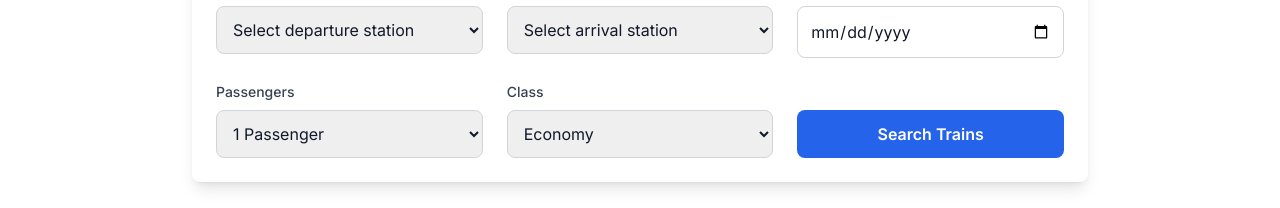
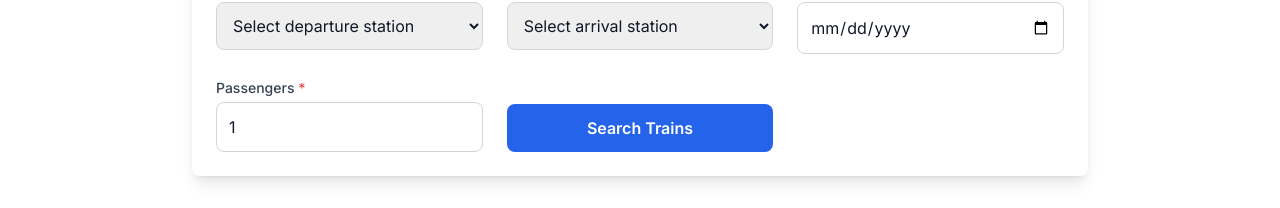
Before and after one commit to Abhilasha0909/RailwayReservation-Frontend, a Next.js app: page / in a window 1280 px wide. Shown: the part 850-1058 px from the top of the page. Built offline with nearby package versions, Linux system fonts and the light colour scheme.

Commit message:
removed classes

```diff
--- a/src/app/page.tsx
+++ b/src/app/page.tsx
@@ -17,7 +17,7 @@ export default function Home() {
               Book your journey through Japan's most scenic routes.
             </p>
             <Link
-              href="/search"
+              href="/#search-form"
               className="bg-blue-600 hover:bg-blue-700 text-white px-8 py-3 rounded-lg inline-block text-lg font-semibold transition-colors duration-200"
             >
               Start Your Journey
--- a/src/app/search/page.tsx
+++ b/src/app/search/page.tsx
@@ -83,12 +83,12 @@ export default function SearchPage() {
               <option>Express</option>
               <option>Local</option>
             </select>
-            <select className="w-full p-2 border border-gray-300 rounded-md">
+            {/* <select className="w-full p-2 border border-gray-300 rounded-md">
               <option>All Classes</option>
               <option>Economy</option>
               <option>Business</option>
               <option>First Class</option>
-            </select>
+            </select> */}
           </div>
         </div>
 
--- a/src/components/booking/SearchForm.tsx
+++ b/src/components/booking/SearchForm.tsx
@@ -60,6 +60,11 @@ export default function SearchForm() {
       }
     }
 
+    const passengers = parseInt(formData.passengers, 10);
+    if (!Number.isInteger(passengers) || passengers < 1) {
+      newErrors.passengers = "Please enter a valid number of passengers";
+    }
+
     setErrors(newErrors);
     return Object.keys(newErrors).length === 0;
   };
@@ -105,10 +110,9 @@ export default function SearchForm() {
     >
       <div className="grid grid-cols-1 md:grid-cols-2 lg:grid-cols-3 gap-6">
         {/* From Station */}
-        <div className="space-y-2">
+        <div className="space-y-1">
           <label className="block text-sm font-medium text-gray-700">
-            From Station
-            <span className="text-red-500">*</span>
+            From Station <span className="text-red-500">*</span>
           </label>
           <select
             name="fromStation"
@@ -130,10 +134,9 @@ export default function SearchForm() {
         </div>
 
         {/* To Station */}
-        <div className="space-y-2">
+        <div className="space-y-1">
           <label className="block text-sm font-medium text-gray-700">
-            To Station
-            <span className="text-red-500">*</span>
+            To Station <span className="text-red-500">*</span>
           </label>
           <select
             name="toStation"
@@ -155,10 +158,9 @@ export default function SearchForm() {
         </div>
 
         {/* Date */}
-        <div className="space-y-2">
+        <div className="space-y-1">
           <label className="block text-sm font-medium text-gray-700">
-            Travel Date
-            <span className="text-red-500">*</span>
+            Travel Date <span className="text-red-500">*</span>
           </label>
           <input
             type="date"
@@ -175,26 +177,27 @@ export default function SearchForm() {
         </div>
 
         {/* Passengers */}
-        <div className="space-y-2">
+        <div className="space-y-1">
           <label className="block text-sm font-medium text-gray-700">
-            Passengers
+            Passengers <span className="text-red-500">*</span>
           </label>
-          <select
+          <input
+            type="number"
             name="passengers"
             value={formData.passengers}
             onChange={handleInputChange}
-            className="w-full p-3 border border-gray-300 rounded-lg focus:ring-2 focus:ring-blue-500 focus:border-transparent"
-          >
-            {[1, 2, 3, 4, 5, 6].map((num) => (
-              <option key={num} value={num}>
-                {num} {num === 1 ? "Passenger" : "Passengers"}
-              </option>
-            ))}
-          </select>
+            min="1"
+            step="1"
+            className={`w-full p-3 border rounded-lg focus:ring-2 focus:ring-blue-500 focus:border-transparent
+              ${errors.passengers ? "border-red-500" : "border-gray-300"}`}
+          />
+          {errors.passengers && (
+            <p className="text-red-500 text-sm mt-1">{errors.passengers}</p>
+          )}
         </div>
 
-        {/* Class Selection */}
-        <div className="space-y-2">
+        {/* Class Selection
+        <div className="space-y-1">
           <label className="block text-sm font-medium text-gray-700">
             Class
           </label>
@@ -208,7 +211,7 @@ export default function SearchForm() {
             <option value="business">Business</option>
             <option value="first">First Class</option>
           </select>
-        </div>
+        </div> */}
 
         {/* Search Button */}
         <div className="flex items-end">
```
